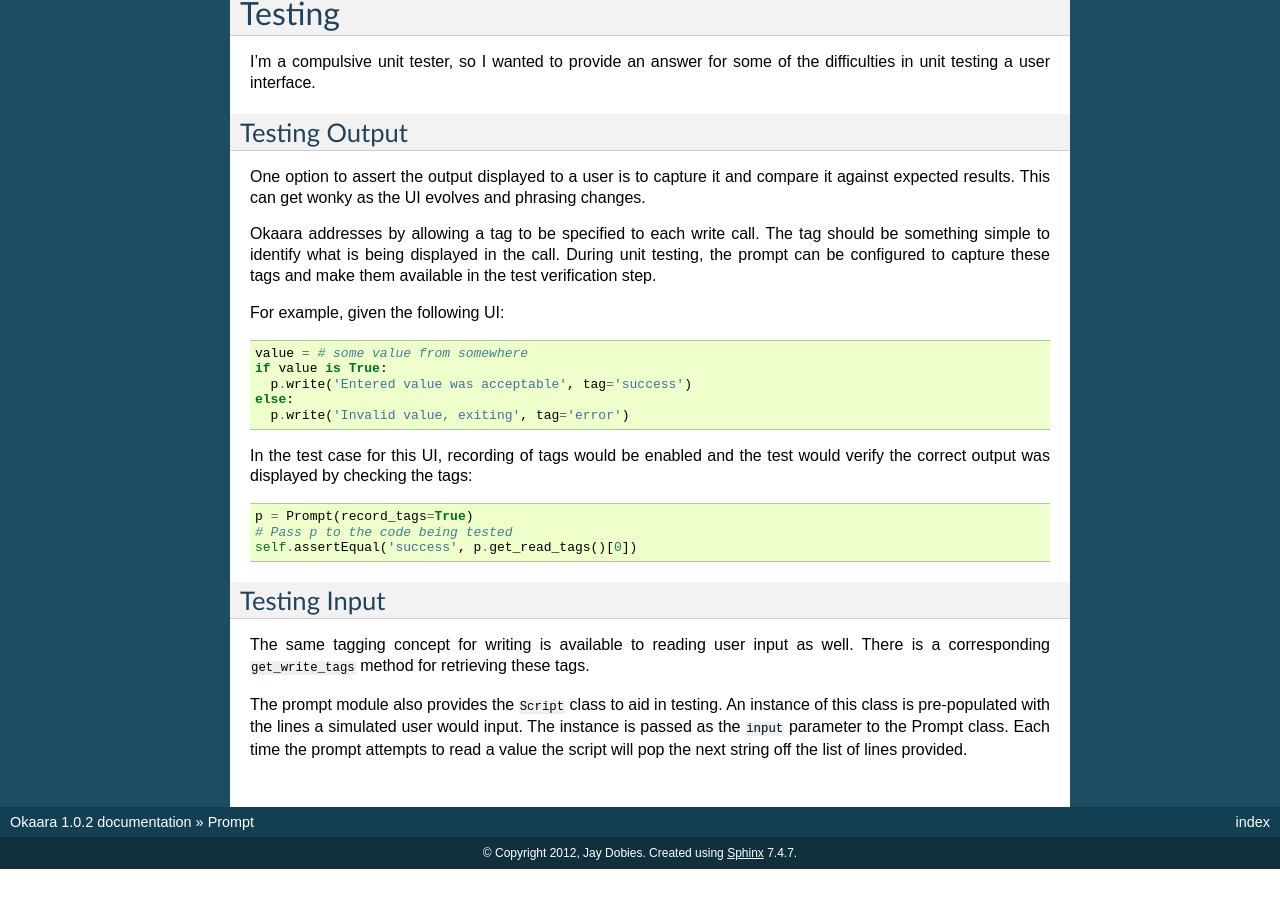
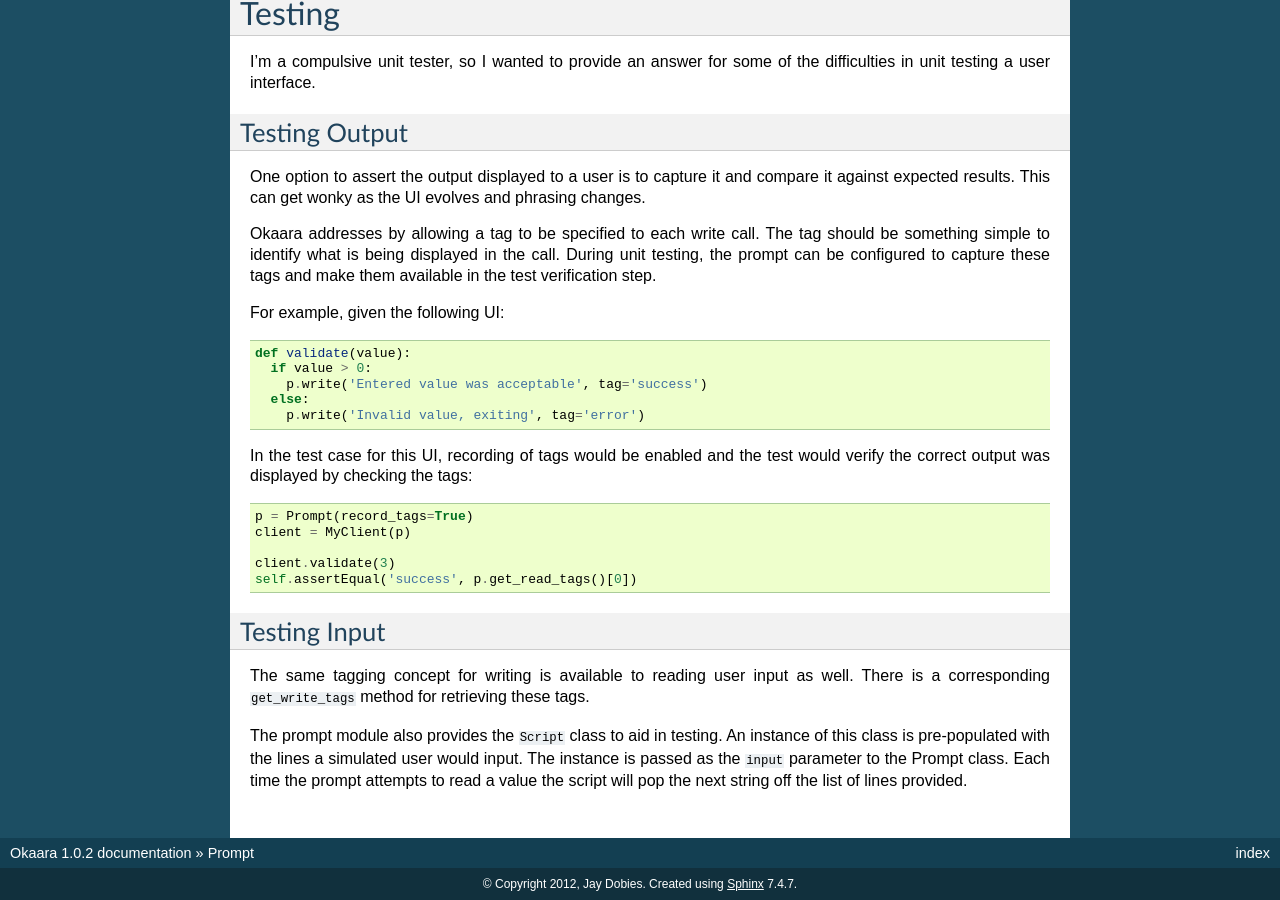
Before and after one commit to jdob/okaara, a Sphinx documentation site: the page built from doc/prompt.rst, in a window 1280 px wide and 900 px high, scrolled down 887 px. Built offline with Sphinx 7.4.7, drawn with Linux system fonts in a browser that asks for light colours; before the commit the page ends 1756 px from its top, so only the background shows below that.

Commit message:
Added better test example

```diff
--- a/doc/prompt.rst
+++ b/doc/prompt.rst
@@ -65,18 +65,21 @@ make them available in the test verification step.
 
 For example, given the following UI::
 
-  value = # some value from somewhere
-  if value is True:
-    p.write('Entered value was acceptable', tag='success')
-  else:
-    p.write('Invalid value, exiting', tag='error')
+  def validate(value):
+    if value > 0:
+      p.write('Entered value was acceptable', tag='success')
+    else:
+      p.write('Invalid value, exiting', tag='error')
 
 In the test case for this UI, recording of tags would be enabled and the test
 would verify the correct output was displayed by checking the tags::
 
   p = Prompt(record_tags=True)
-  # Pass p to the code being tested
+  client = MyClient(p)
+
+  client.validate(3)
   self.assertEqual('success', p.get_read_tags()[0])
+
 
 Testing Input
 ^^^^^^^^^^^^^
```
